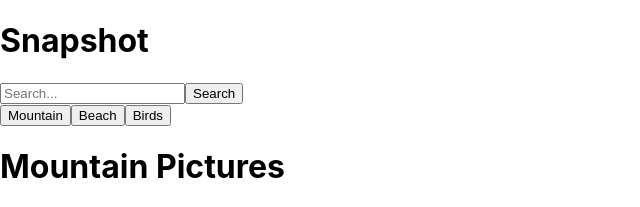
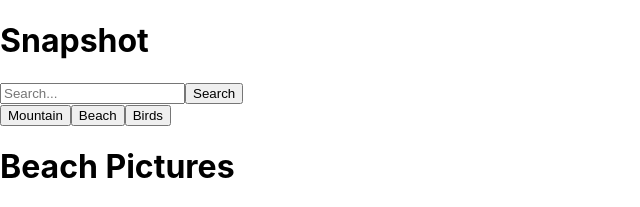
Before and after one commit to Nayar/snapshot, a React (Create React App) app: page / in a window 1280 px wide. Shown: the top 207 px of the page, without its empty margins (0-640 px from the left). Built offline with nearby package versions, Linux system fonts and the light colour scheme.

Commit message:
made property in image results

```diff
--- a/src/App.js
+++ b/src/App.js
@@ -11,7 +11,7 @@ function App() {
       <Title/>
       <SearchBar/>
       <PresetSearch/>
-      <ImageResults/>
+      <ImageResults searchtext="Beach"/>
     </div>
   );
 }
--- a/src/ImageResults.js
+++ b/src/ImageResults.js
@@ -1,7 +1,7 @@
-function ImageResults() {
+function ImageResults(props) {
     return (
         <div>
-            <h1>Mountain Pictures</h1>
+            <h1>{props.searchtext} Pictures</h1>
             <ul>
                 <li><img src="" width="200px" height="200px"/></li>
                 <li><img src="" width="200px" height="200px"/></li>
```
